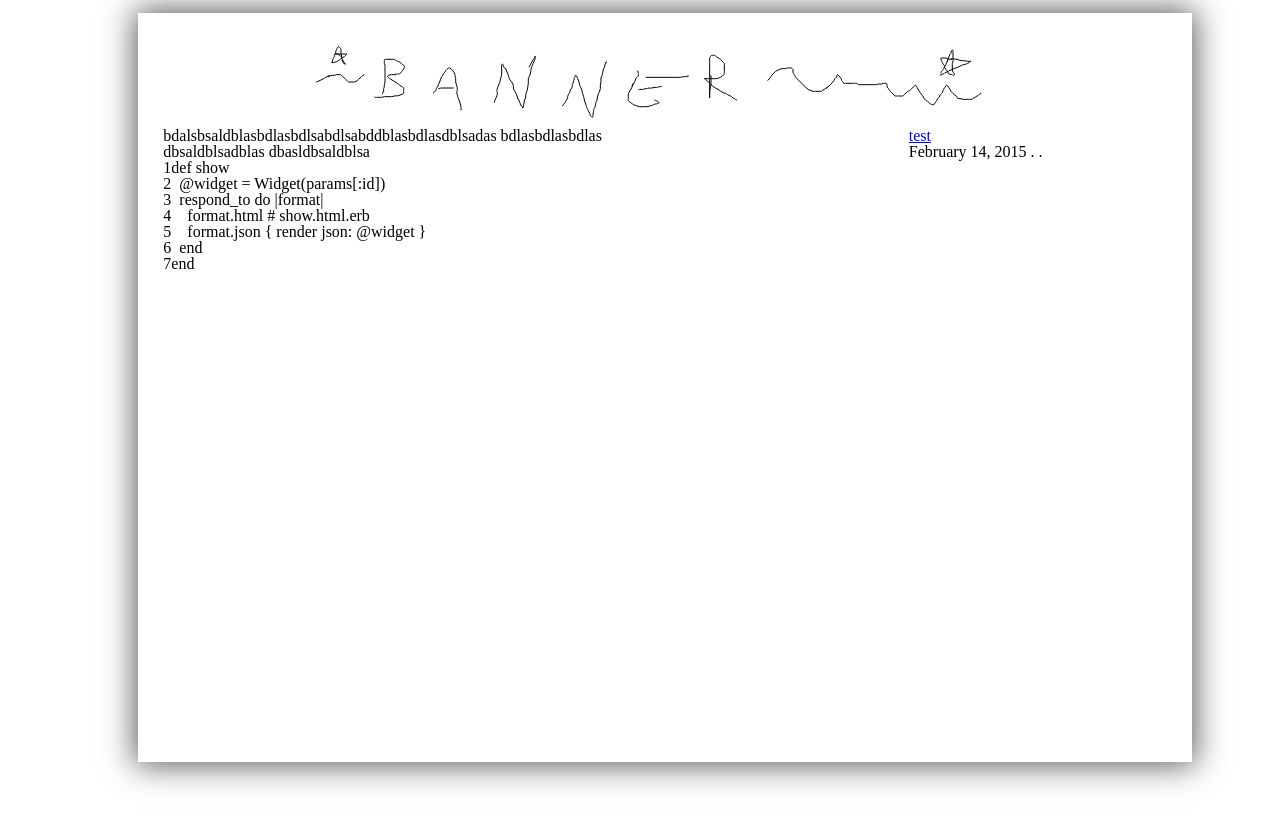
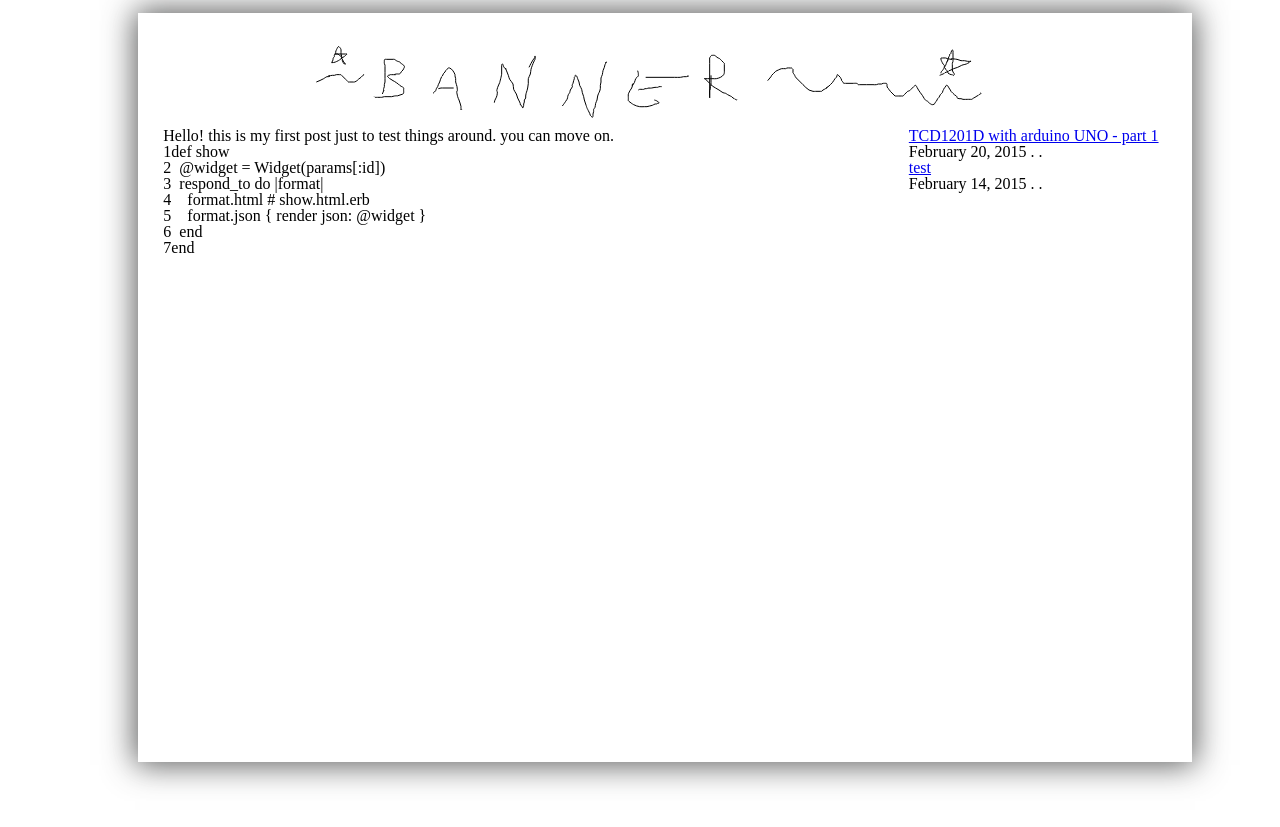
Before and after one commit to MauroMombelli/mauromombelli.github.io, a Jekyll site: the page built from _posts/2015-02-14-first.md, in a window 1280 px wide. Shown: the top 827 px of the page. Built offline with Jekyll 4.4.1, drawn with Linux system fonts in a browser that asks for light colours.

Commit message:
adding forgeottenfile

```diff
--- a/_posts/2015-02-14-first.md
+++ b/_posts/2015-02-14-first.md
@@ -12,12 +12,9 @@ images:
 
 {{excerpt}}
 
-bdalsbsaldblasbdlasbdlsabdlsabddblasbdlasdblsadas
-bdlasbdlasbdlas
-
-
-dbsaldblsadblas
-dbasldbsaldblsa
+Hello!
+this is my first post just to test things around.
+you can move on.
 
 {% highlight ruby linenos %}
 def show
```
Also changed, not shown: _posts/2015-02-20-TCD1201D.md (added, +33 -0 lines).
